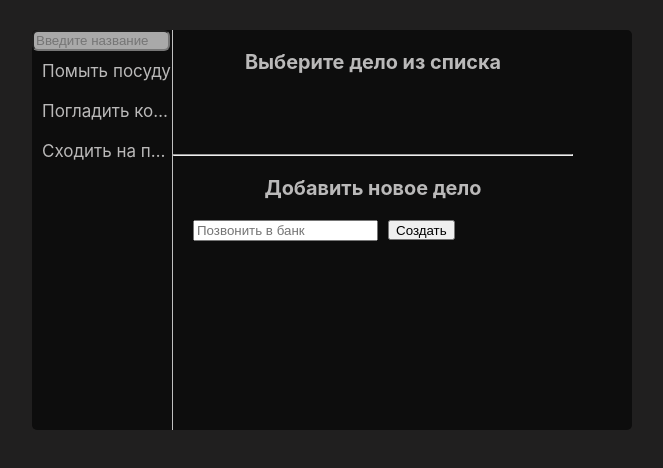
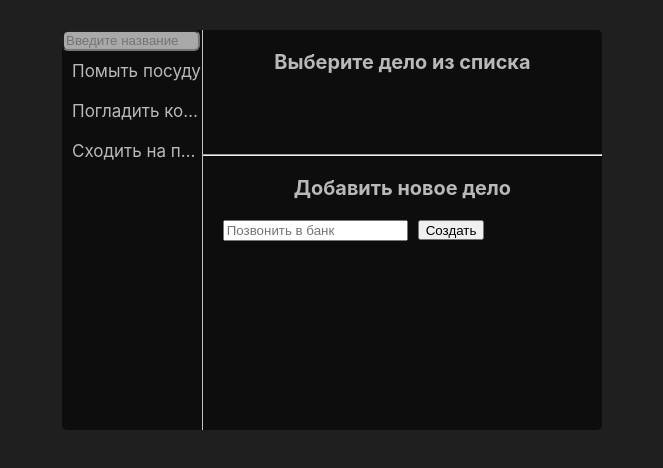
Before and after one commit to Guzzlerx/todoList, a React app: page / in a window 1280 px wide. Shown: the whole page, without its empty margins (308-971 px from the left). Built offline with nearby package versions, Linux system fonts and the light colour scheme.

Commit message:
add .list class overflow

```diff
--- a/src/components/App.css
+++ b/src/components/App.css
@@ -1,7 +1,7 @@
 .container {
     display: flex;
     margin: 30px auto;
-    width: 600px;
+    width: 540px;
     height: 400px;
     font-size: 17px;
     background-color: rgb(13, 13, 13);
--- a/src/components/App.js
+++ b/src/components/App.js
@@ -20,7 +20,7 @@ function filterItems(searchText, listOfItems) {
 
 const App = () => {
     const [todoItems, setTodoItems] = useState(defaultTodoItems);
-    const [selectedItem, setSelectedItem] = useState('Выберите дело из списка');
+    const [selectedItem, setSelectedItem] = useState('Выберите дело из списка'); // стэйт отображаемого дела
     const [searchedItem, setSearchedItem] = useState(''); // стэйт инпута поиска
     const [editInputValue, setEditInputValue] = useState(''); // стэйт инпута редактирования
     const [addInputValue, setAddInputValue] = useState(''); // стэйт инпута добавления
@@ -47,11 +47,12 @@ const App = () => {
     }
 
     function editItem(id) {
-        // Ищем дело в массиве, если нашли, то меняем название на новое из инпута
+        // Валидация на отсутствие пустого заголовка
         if (!editInputValue) {
             return;
         }
 
+        // Ищем дело в массиве, если нашли, то меняем название на новое из инпута
         const editedItems = todoItems.map((item) => {
             if (item.id === id) {
                 item.title = editInputValue;
@@ -66,7 +67,7 @@ const App = () => {
 
     function addItem(e) {
         e.preventDefault();
-        // Добавляем новое дело, если инпут не пустой
+        // Добавляем новое дело, если инпут с title не пустой
         if (addInputValue) {
             setTodoItems((state) => [
                 ...state,
--- a/src/components/TodoList.css
+++ b/src/components/TodoList.css
@@ -4,6 +4,7 @@
     list-style-type: none;
     flex-direction: column;
     border-right: 1px solid silver;
+    overflow: scroll;
 }
 
 .list__items {
```
